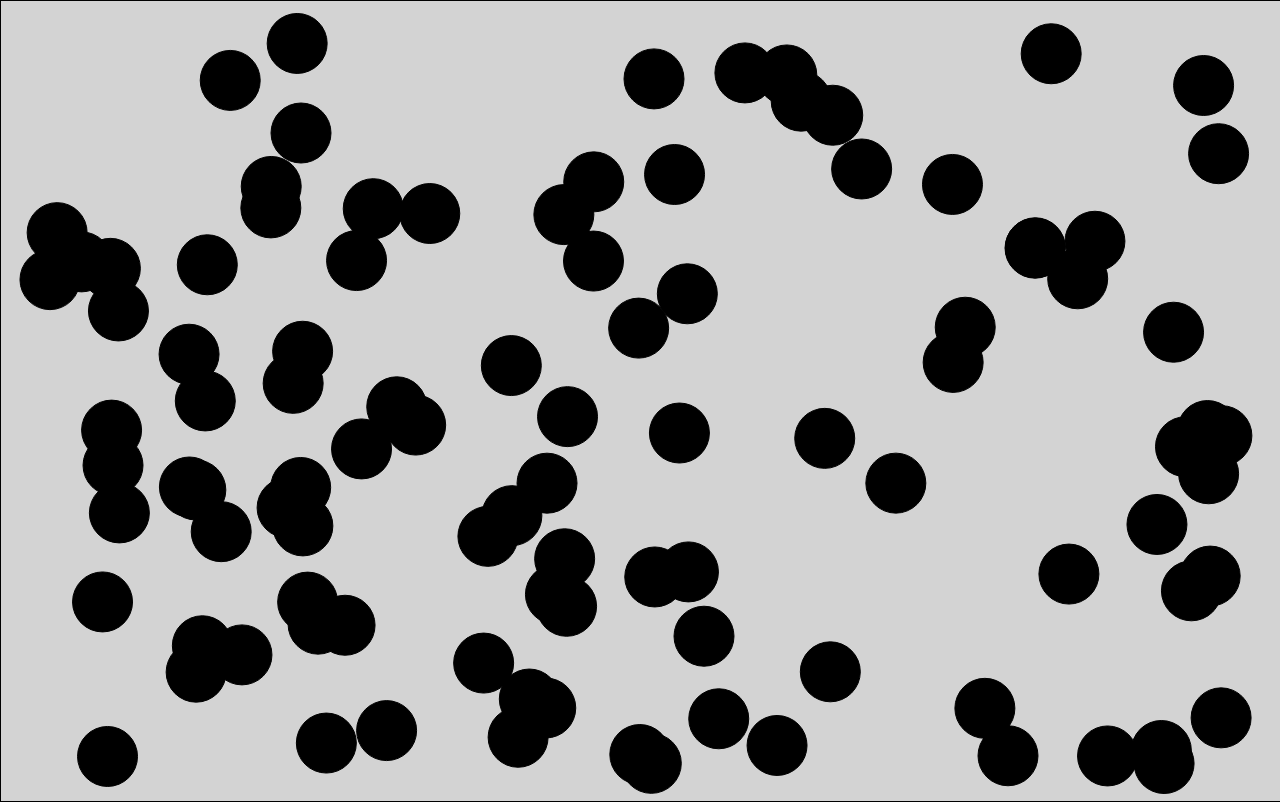
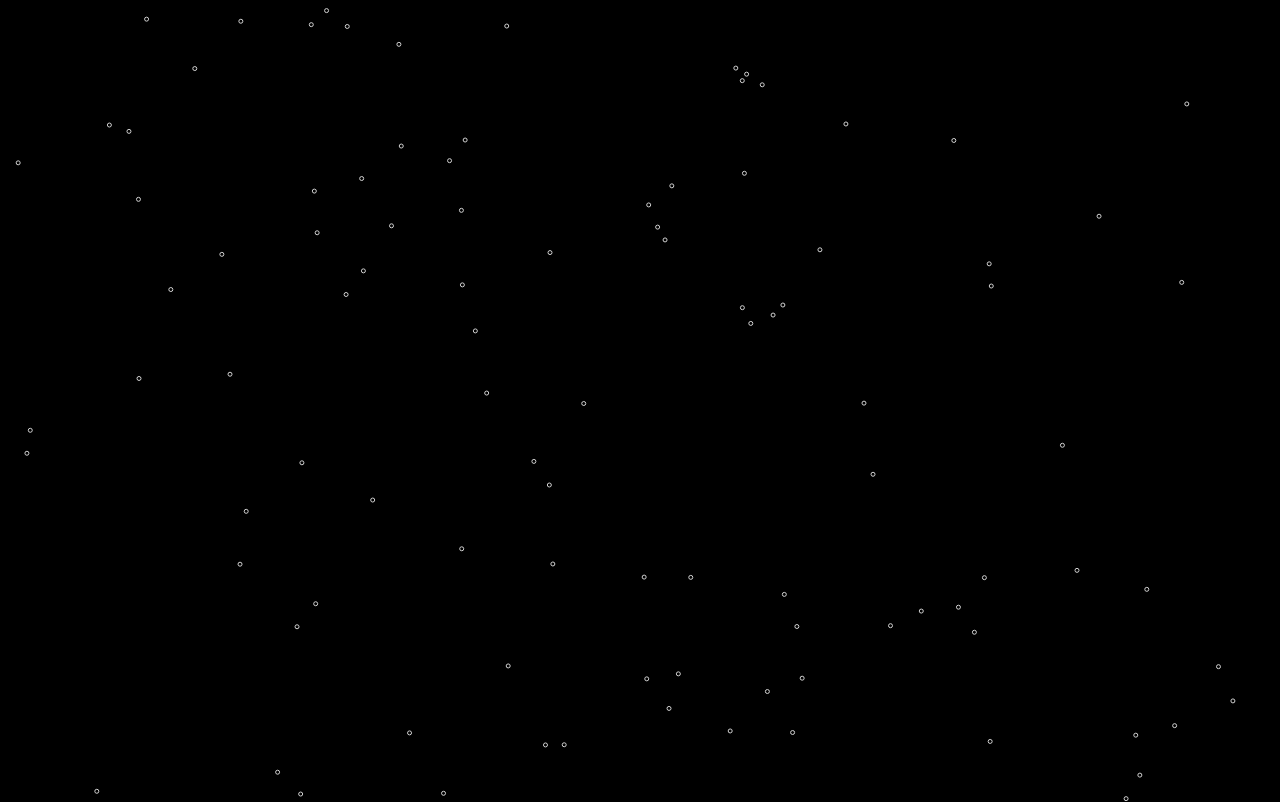
Before and after one commit to Matkins15/canvas-playlist, a plain HTML site: page index.html in a window 1280 px wide. Drawn offline with Linux system fonts and the light colour scheme.

Commit message:
added mousemove event listener

```diff
--- a/canvas.js
+++ b/canvas.js
@@ -47,6 +47,15 @@ console.log(canvas)
 // }
 
 // animation works by constantly refreshing the page while chaging the x and y values
+let mouse = {
+  x: undefined,
+  y: undefined
+}
+
+window.addEventListener('mousemove', function (event) {
+  mouse.x = event.x
+  mouse.y = event.y
+})
 
 function Circle (x, y, dx, dy, radius) {
   this.x = x
@@ -56,12 +65,11 @@ function Circle (x, y, dx, dy, radius) {
   this.radius = radius
 
   this.draw = function () {
-    console.log('fhdahfla;')
     c.beginPath()
     c.arc(this.x, this.y, this.radius, 0, Math.PI * 2, false)
-    c.strokeStyle = 'black'
+    c.strokeStyle = 'lightgrey'
+    c.fill()
     c.stroke()
-    c.fill()
   }
 
   this.update = function () {
@@ -74,6 +82,14 @@ function Circle (x, y, dx, dy, radius) {
     }
     this.x += this.dx
     this.y += this.dy
+
+    // interactivity
+    if (mouse.x - this.x < 50 && mouse.x - this.x > -50 && mouse.y - this.y < 50 && mouse.y - this.y > -50) {
+      this.radius += 1
+    } else if (this.radius > 2) {
+      this.radius -= 1
+    }
+
     this.draw()
   }
 }
@@ -83,11 +99,10 @@ for (let i = 0; i < 100; i++) {
   let radius = 30
   let x = Math.random() * (innerWidth - radius * 2) + radius
   let y = Math.random() * (innerHeight - radius * 2) + radius
-  let dx = (Math.random() - 0.5) * 6
-  let dy = (Math.random() - 0.5) * 6
+  let dx = (Math.random() - 0.5) * 3
+  let dy = (Math.random() - 0.5) * 3
   circleArray.push(new Circle(x, y, dx, dy, radius))
 }
-console.log(circleArray)
 
 const animate = () => {
   requestAnimationFrame(animate)
--- a/style.css
+++ b/style.css
@@ -3,5 +3,5 @@ body {
 }
 canvas {
   border: 1px solid #000;
-  background-color: lightgrey;
+  background-color: #000;
 }
```
